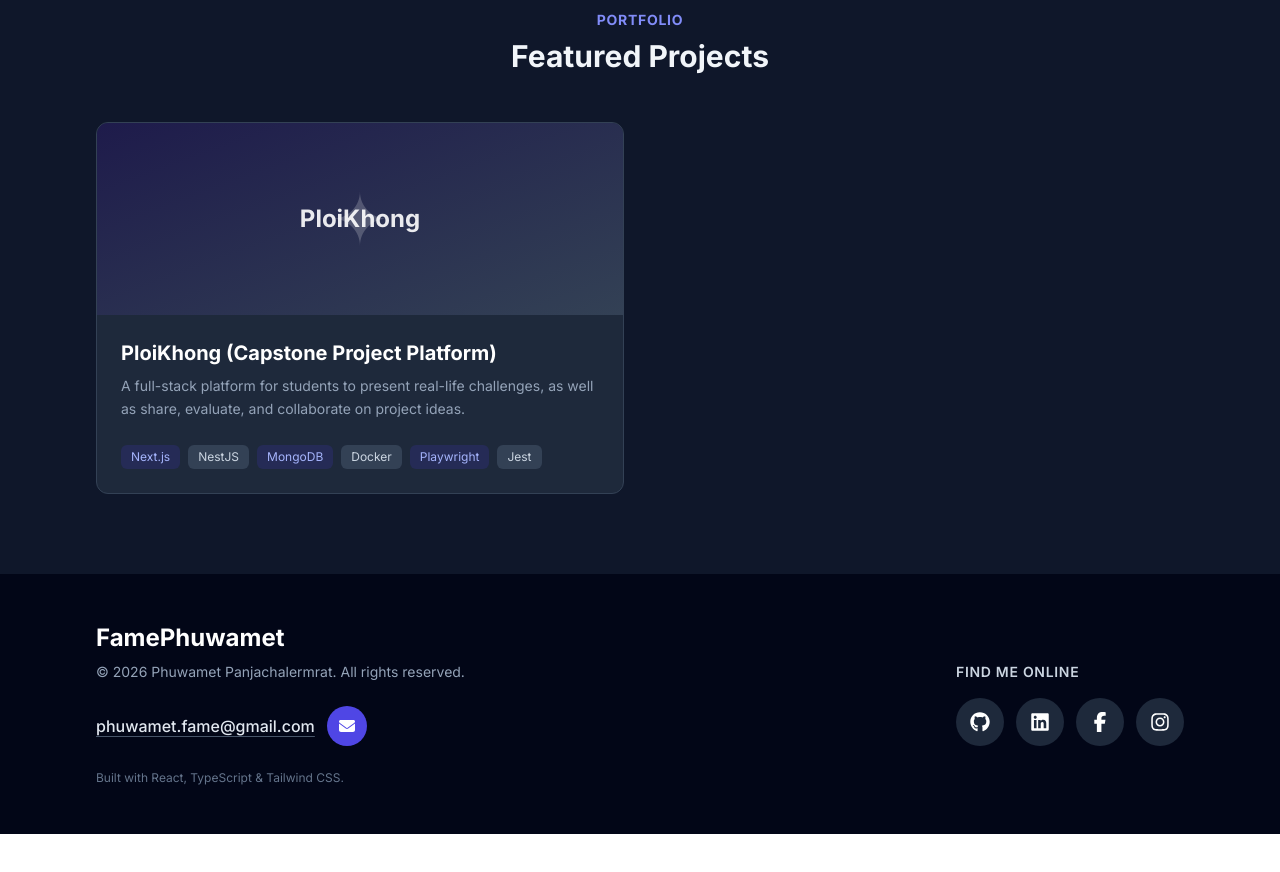
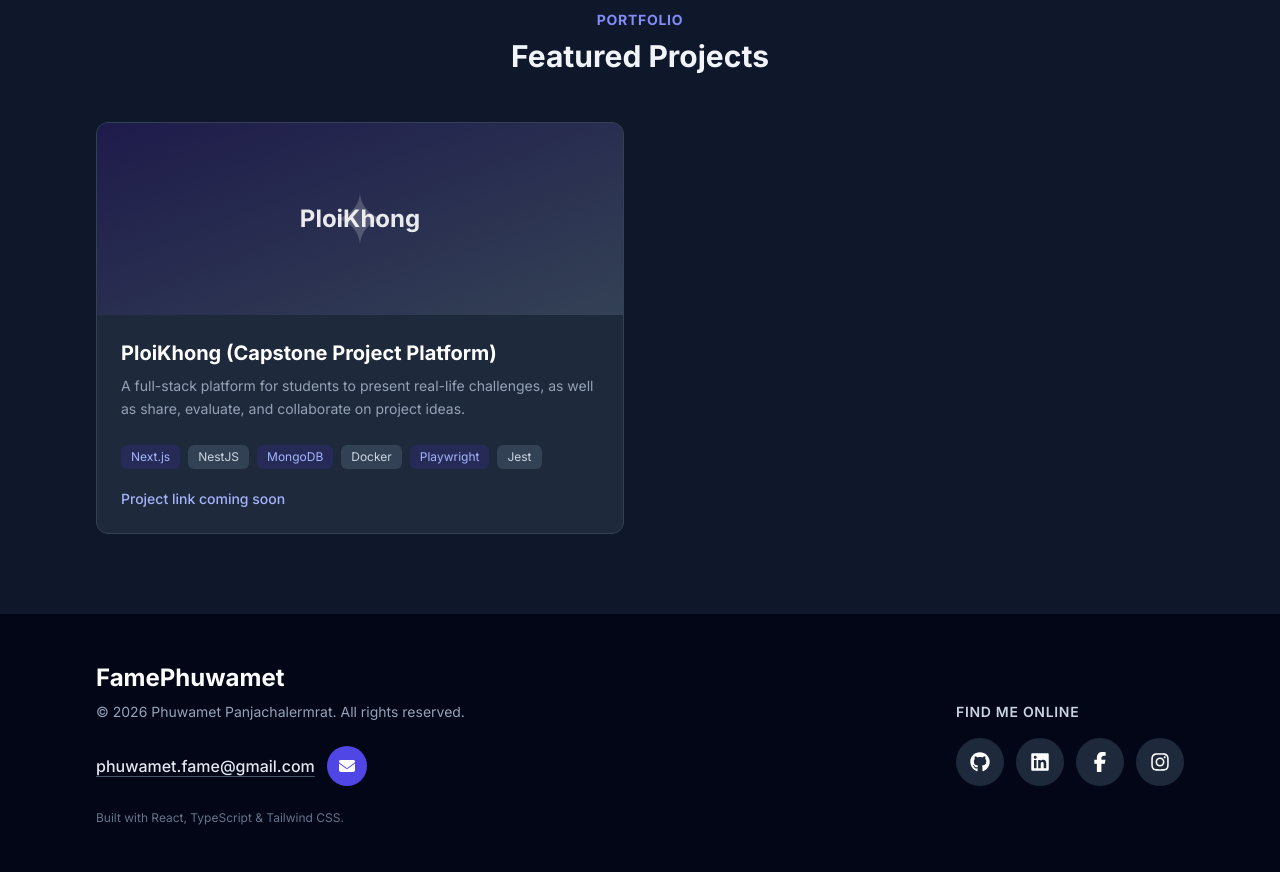
Before and after one commit to FameNu/FameNu.github.io, a React (Vite) app: page / in a window 1280 px wide. Shown: the part 2380-3252 px from the top of the page. Before the commit the page ends 3214 px from the top, so only its background shows below. Built offline with nearby package versions, Linux system fonts and the light colour scheme.

Commit message:
feat: enhance Projects component with accessibility features and project link handling

```diff
--- a/src/components/Projects.tsx
+++ b/src/components/Projects.tsx
@@ -1,8 +1,29 @@
+import type { KeyboardEvent } from 'react'
 import { useResumeData } from '../services/useResumeData'
 import SectionHeading from './SectionHeading'
 
 export default function Projects() {
   const { projects } = useResumeData()
+
+  const handleContactClick = (projectUrl?: string) => {
+    if (!projectUrl) {
+      window.alert('A public link for this project isn’t available yet.')
+      return
+    }
+
+    window.open(projectUrl, '_blank', 'noopener,noreferrer')
+  }
+
+  const handleProjectKeyDown = (
+    event: KeyboardEvent<HTMLElement>,
+    projectUrl?: string,
+  ) => {
+    if (event.key === 'Enter' || (!projectUrl && event.key === ' ')) {
+      event.preventDefault()
+      handleContactClick(projectUrl)
+    }
+  }
+
   return (
     <section
       id='projects'
@@ -15,10 +36,24 @@ export default function Projects() {
           isBgDark
         />
         <div className='grid grid-cols-1 gap-8 md:grid-cols-2'>
-          {projects.map((project) => (
+          {projects.map((project) => {
+            const projectUrl = project.url ?? project.repository
+
+            return (
               <article
                 key={project.name}
-              className='group overflow-hidden rounded-xl border border-slate-700 bg-slate-800 transition-colors hover:border-indigo-500'
+                role={projectUrl ? 'link' : 'button'}
+                tabIndex={0}
+                aria-label={
+                  projectUrl
+                    ? `Open ${project.name} in a new tab`
+                    : `${project.name}. Public project link unavailable`
+                }
+                onClick={() => handleContactClick(projectUrl)}
+                onKeyDown={(event) =>
+                  handleProjectKeyDown(event, projectUrl)
+                }
+                className='group cursor-pointer overflow-hidden rounded-xl border border-slate-700 bg-slate-800 text-left transition-colors hover:border-indigo-500 focus-visible:outline focus-visible:outline-2 focus-visible:outline-indigo-400'
               >
                 <div className='relative flex h-48 items-center justify-center overflow-hidden bg-gradient-to-br from-indigo-950 to-slate-700'>
                   <span
@@ -48,9 +83,13 @@ export default function Projects() {
                       </li>
                     ))}
                   </ul>
+                  <p className='mt-5 text-sm font-medium text-indigo-300'>
+                    {projectUrl ? 'View project ↗' : 'Project link coming soon'}
+                  </p>
                 </div>
               </article>
-          ))}
+            )
+          })}
         </div>
       </div>
     </section>
```
Lines whose indentation alone changed are shown as unchanged.
